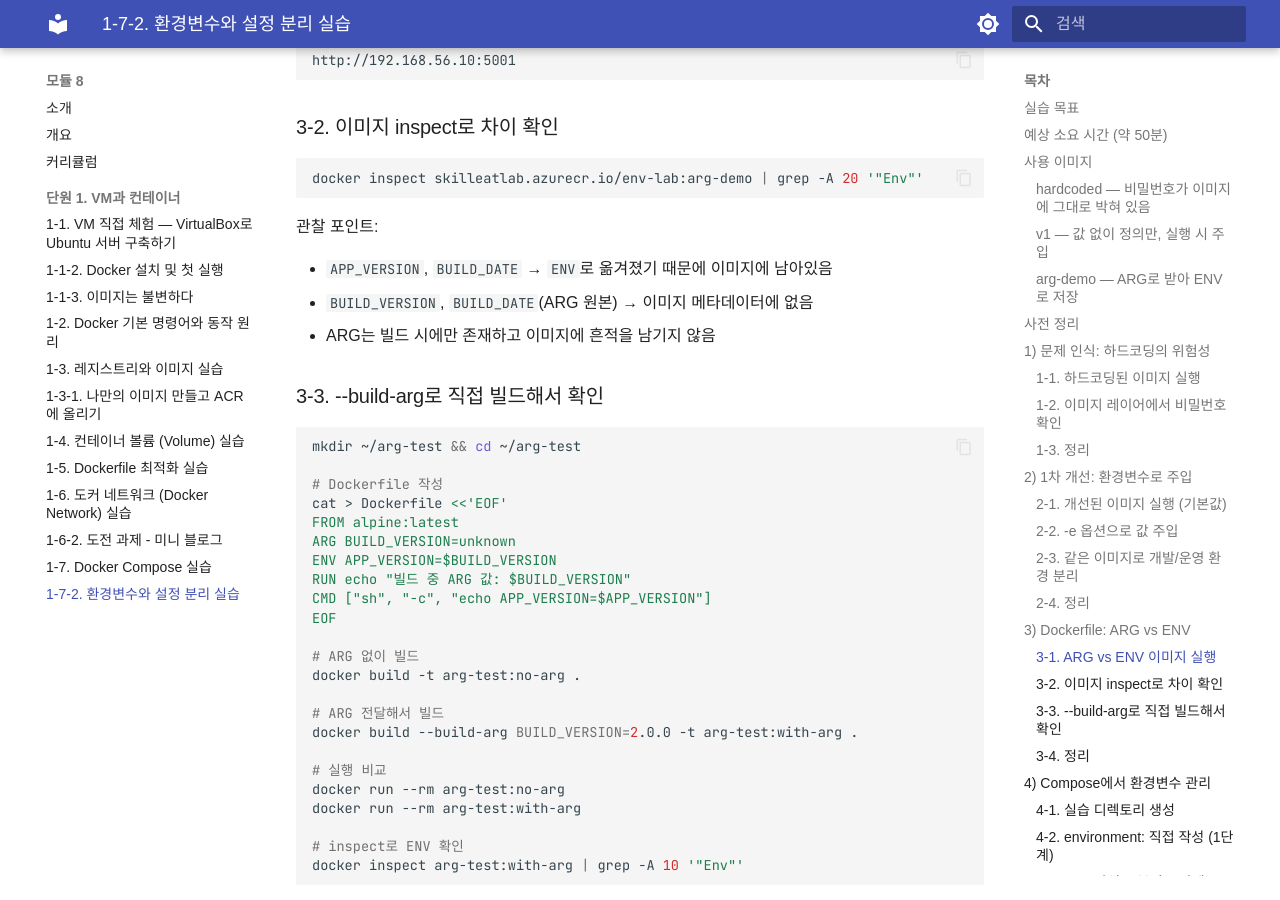
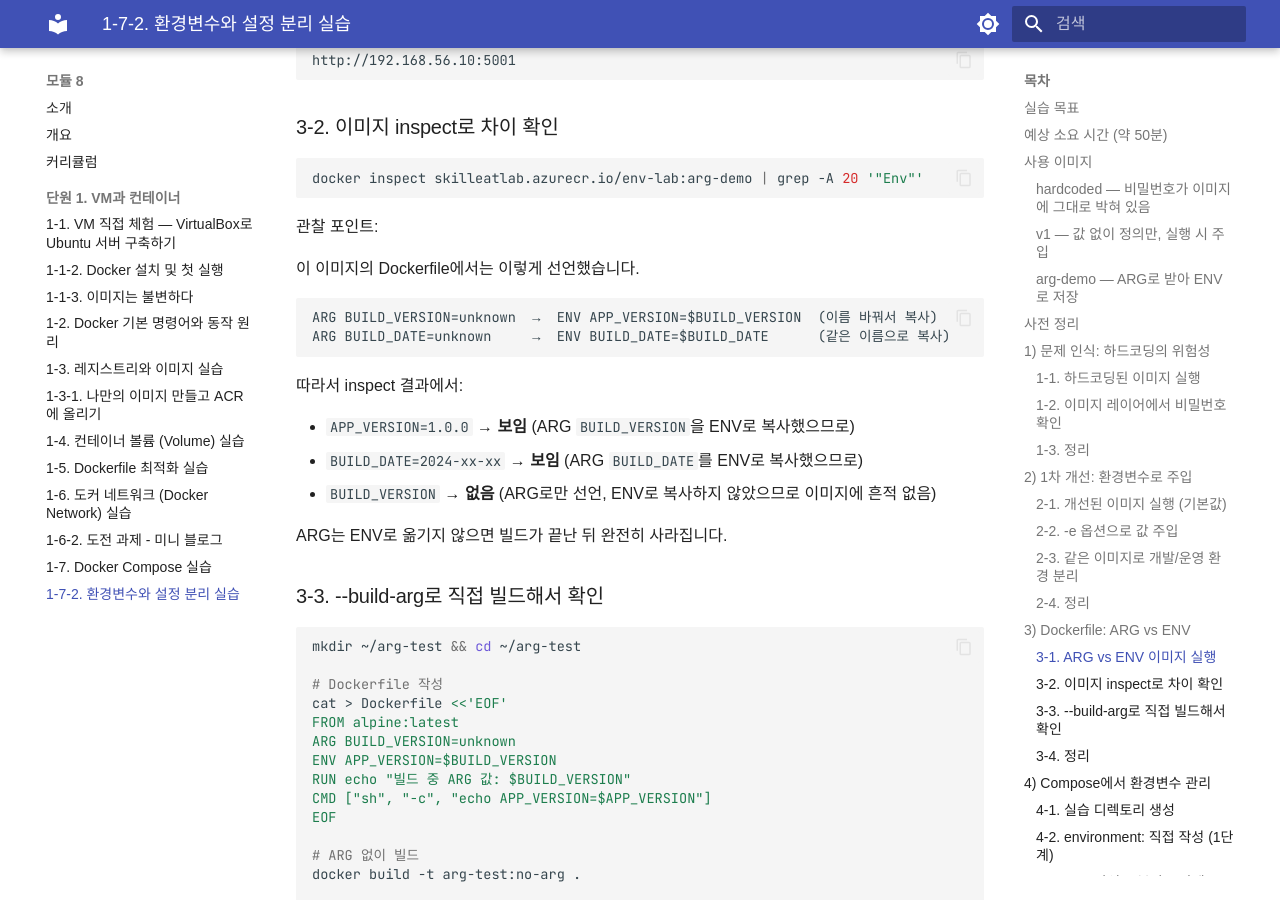
Before and after one commit to skilleat-labs/docker-k8s-labs, an MkDocs documentation site: the page built from docs/modules/module8/1-7-2.md, in a window 1280 px wide and 900 px high, scrolled down 4895 px. Built offline with MkDocs 1.6.1 and Material for MkDocs 9.7.7, drawn with Linux system fonts in a browser that asks for light colours; some web fonts are replaced.

Commit message:
1-7-2: 3-2 ARG vs ENV 관찰 포인트 — 변환 흐름 명시

````diff
--- a/docs/modules/module8/1-7-2.md
+++ b/docs/modules/module8/1-7-2.md
@@ -230,9 +230,20 @@ docker inspect skilleatlab.azurecr.io/env-lab:arg-demo | grep -A 20 '"Env"'
 
 관찰 포인트:
 
-- `APP_VERSION`, `BUILD_DATE` → `ENV`로 옮겨졌기 때문에 이미지에 남아있음
-- `BUILD_VERSION`, `BUILD_DATE`(ARG 원본) → 이미지 메타데이터에 없음
-- ARG는 빌드 시에만 존재하고 이미지에 흔적을 남기지 않음
+이 이미지의 Dockerfile에서는 이렇게 선언했습니다.
+
+```
+ARG BUILD_VERSION=unknown  →  ENV APP_VERSION=$BUILD_VERSION  (이름 바꿔서 복사)
+ARG BUILD_DATE=unknown     →  ENV BUILD_DATE=$BUILD_DATE      (같은 이름으로 복사)
+```
+
+따라서 inspect 결과에서:
+
+- `APP_VERSION=1.0.0` → **보임** (ARG `BUILD_VERSION`을 ENV로 복사했으므로)
+- `BUILD_DATE=2024-xx-xx` → **보임** (ARG `BUILD_DATE`를 ENV로 복사했으므로)
+- `BUILD_VERSION` → **없음** (ARG로만 선언, ENV로 복사하지 않았으므로 이미지에 흔적 없음)
+
+ARG는 ENV로 옮기지 않으면 빌드가 끝난 뒤 완전히 사라집니다.
 
 ### 3-3. --build-arg로 직접 빌드해서 확인
 
````
